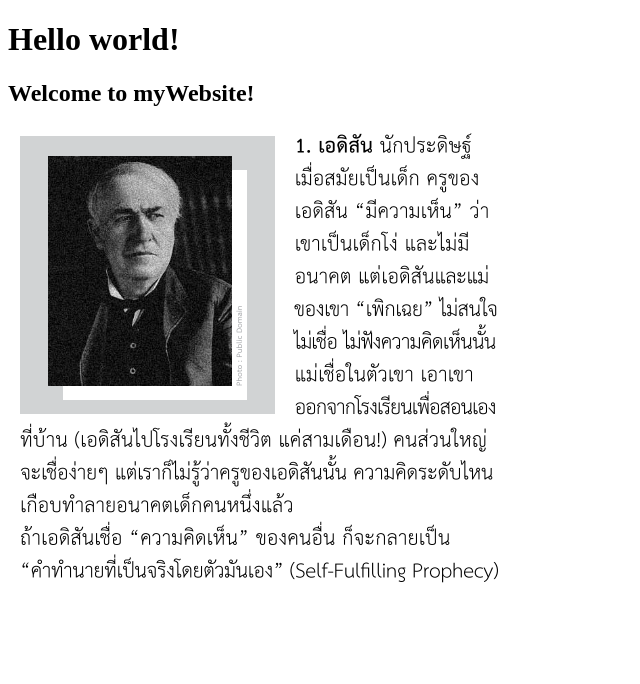
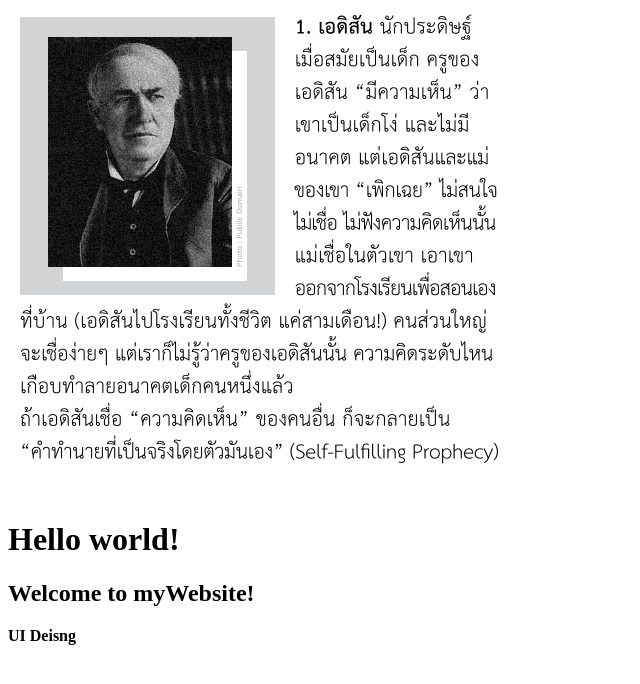
Before and after one commit to AUNG533/Git1, a plain HTML site: page index.html in a window 1280 px wide. Shown: the whole page, without its empty margins (0-640 px from the left). Drawn offline with Linux system fonts and the light colour scheme.

Commit message:
Added UI Design Text

```diff
--- a/index.html
+++ b/index.html
@@ -6,7 +6,9 @@
 </head>
 
 <body>
+    <img src="Capture.png" />
     <h1> Hello world!</h1>
     <h2>Welcome to myWebsite!</h2>
-    <img src="Capture.png" />
+    <b>UI Deisng</b>
+
 </body>
```
